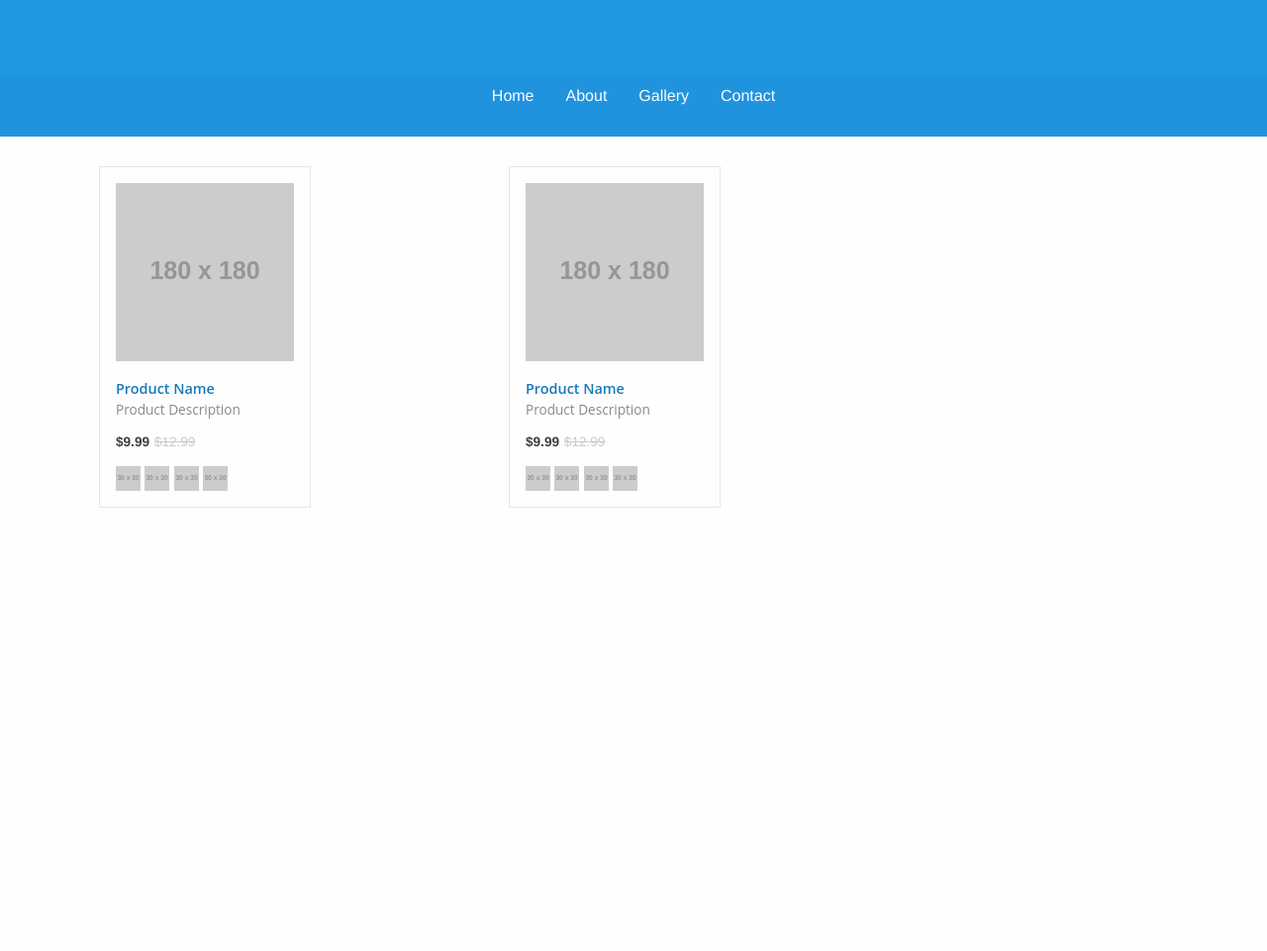
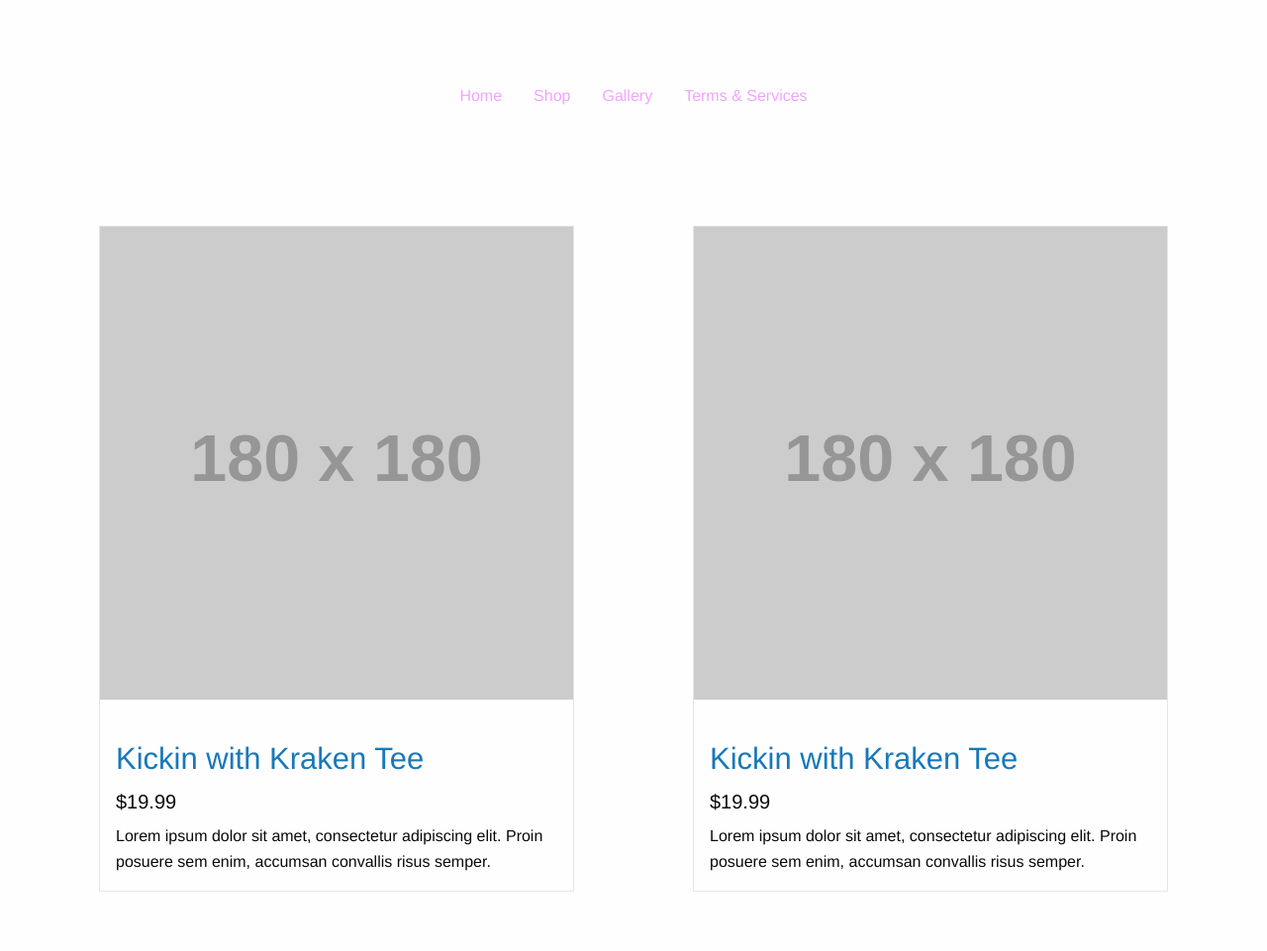
Before and after one commit to kofivolvo/BlakesProject, a website: page public/index.html at #!/shop in a window 1280 px wide. Shown: the part 162-1123 px from the top of the page at 99% size. Before the commit the page ends 800 px from the top, so only its background shows below. Drawn offline with nearby package versions, Linux system fonts and the light colour scheme; some packages are replaced by stand-ins of ours; placeholder pictures from the web are drawn by us; some icons are missing.

Commit message:
shop is set up so is landing page

```diff
--- a/public/assets/styles/style.css
+++ b/public/assets/styles/style.css
@@ -1,3 +1,9 @@
+
+
+
+
+
+
 
 body {
   padding-top: 330px;
@@ -14,7 +20,7 @@ body {
   height: 3.75rem;
   line-height: 3.75rem;
   width: 100%;
-  background-color: rgba(23, 121, 186, 0.1);
+  background-color: #fefefe;
   transition: all 0.5s ease;
 }
 
@@ -24,11 +30,11 @@ body {
 }
 
 .sticky-shrinknav-menu li:hover {
-  box-shadow: 0 0 0 1px #fefefe;
+  box-shadow: 0 0 0 1px #f0a4fc;
 }
 
 .sticky-shrinknav-menu a {
-  color: #fefefe;
+  color: #f0a4fc;
 }
 
 .sticky-shrinknav-header-title {
@@ -38,7 +44,7 @@ body {
       -ms-transform: translateY(-1.875rem);
           transform: translateY(-1.875rem);
   margin-bottom: 0;
-  color: #fefefe;
+  color: #f0a4fc;
 }
 
 .sticky-shrinknav-header {
@@ -54,7 +60,7 @@ body {
   -webkit-justify-content: center;
       -ms-flex-pack: center;
           justify-content: center;
-  background-color: #2196e3;
+  background-color: #fefefe;
   text-align: center;
   position: fixed;
   top: 0;
@@ -79,64 +85,69 @@ body.sticky-shrinknav-wrapper .sticky-shrinknav-header .sticky-shrinknav-header-
   transition: all 0.3s ease;
 }
 
+/*Animation*/
 
 
 /*Proudct*/
 
 
-.product-card {
-  background-color: #fefefe;
-  border: 1px solid #e6e6e6;
-  padding: 1rem;
-  margin-right: 100px;
-  margin-left: 100px;
-  margin-bottom: 1.5rem;
+.card-product:hover .card-product-img-wrapper img {
+  -webkit-filter: grayscale(0);
+          filter: grayscale(0);
 }
 
-.product-card-thumbnail {
-  display: block;
-  position: relative;
+.card-product:hover .card-product-img-wrapper .button {
+  -webkit-transform: translateY(-3rem);
+      -ms-transform: translateY(-3rem);
+          transform: translateY(-3rem);
 }
 
-.product-card-title {
-  font-family: 'Open sans', sans-serif;
-  font-size: 0.9rem;
-  font-weight: 600;
-  line-height: 1.45rem;
-  margin-top: 1rem;
+.card-product-img-wrapper {
+  margin-bottom: 1.375rem;
+  position: relative;
+  overflow: hidden;
+}
+
+.card-product-img-wrapper .button {
+  transition: all 0.2s ease;
+  background-color: #767676;
+  padding: 1rem 0.5rem;
+  bottom: -3rem;
+  -webkit-transform: translateY(3rem);
+      -ms-transform: translateY(3rem);
+          transform: translateY(3rem);
+  position: absolute;
+  z-index: 2;
+  color: #fefefe;
   margin-bottom: 0;
 }
 
-.product-card-desc {
-  color: #8a8a8a;
-  display: block;
-  font-family: 'Open sans', sans-serif;
-  font-size: 0.85rem;
+.card-product-img-wrapper .button:hover {
+  background-color: #1779ba;
 }
 
-.product-card-price {
-  color: #3e3e3e;
-  display: inline-block;
-  font-size: 0.85rem;
-  font-weight: 600;
-  margin-top: 0.8rem;
+.card-product-img-wrapper img {
+  transition: all 0.2s ease;
+  -webkit-filter: grayscale(1);
+          filter: grayscale(1);
+  width: 100%;
 }
 
-.product-card-sale {
-  color: #cacaca;
-  display: inline-block;
-  font-size: 0.85rem;
-  margin-left: 0.3rem;
-  text-decoration: line-through;
+.card-product-img-wrapper .card-product-name {
+  font-size: 1.375rem;
 }
 
-.product-card-colors {
-  display: block;
-  margin-top: 0.8rem;
+.card-product-img-wrapper .card-product-price {
+  font-weight: bold;
 }
 
-.product-card-color-option {
-  display: inline-block;
-  height: 25px;
-  width: 25px;
+.card-product-img-wrapper .card-product-description {
+  color: #8a8a8a;
+  font-size: 0.875rem;
+  margin-bottom: 0;
 }
+
+
+.card-product {
+  margin: 60px;
+}
--- a/public/src/templates/navbar.html
+++ b/public/src/templates/navbar.html
@@ -1,9 +1,9 @@
 <header class="sticky-shrinknav-header">
   <h1 class="sticky-shrinknav-header-title">Left Lane Boys</h1>
   <ul class="menu align-center sticky-shrinknav-menu">
-    <li><a href="#">Home</a></li>
-    <li><a href="#">About</a></li>
+    <li><a ui-sref="home">Home</a></li>
+    <li><a ui-sref="shop">Shop</a></li>
     <li><a href="#">Gallery</a></li>
-    <li><a href="#">Contact</a></li>
+    <li><a href="#">Terms & Services</a></li>
   </ul>
 </header>
--- a/public/src/templates/shop.html
+++ b/public/src/templates/shop.html
@@ -1,44 +1,37 @@
-<div class="grid-x">
+<div class="grid-container">
+  <div class="grid-x ">
 
-  <div class="grid-block">
-    <div class="small-6 cell">
-      <div class="product-card">
-        <div class="product-card-thumbnail">
-          <a href="#"><img src="http://placehold.it/180x180"/></a>
+    <div class="large-6 cell">
+      <div class="card card-product">
+        <div class="card-product-img-wrapper">
+          <a class="button expanded">Add to Cart</a>
+          <a href="#"><img src="http://placehold.it/180x180"></a>
         </div>
-        <h2 class="product-card-title"><a href="#">Product Name</a></h2>
-        <span class="product-card-desc">Product Description</span>
-        <span class="product-card-price">$9.99</span><span class="product-card-sale">$12.99</span>
-        <div class="product-card-colors">
-          <button href="#" class="product-card-color-option"><img src="http://placehold.it/30x30"/></button>
-          <button href="#" class="product-card-color-option"><img src="http://placehold.it/30x30"/></button>
-          <button href="#" class="product-card-color-option"><img src="http://placehold.it/30x30"/></button>
-          <button href="#" class="product-card-color-option"><img src="http://placehold.it/30x30"/></button>
+        <div class="card-section">
+          <a href="#"><h3 class="card-product-name">Kickin with Kraken Tee</h3></a>
+          <h5 class="card-product-price">$19.99</h5>
+          <p class="card-product-description">Lorem ipsum dolor sit amet, consectetur adipiscing elit. Proin posuere sem enim, accumsan convallis risus semper.</p>
+        </div>
+      </div>
+
+
+    </div>
+
+    <div class="large-6 cell">
+      <div class="card card-product">
+        <div class="card-product-img-wrapper">
+          <a class="button expanded">Add to Cart</a>
+          <a href="#"><img src="http://placehold.it/180x180"></a>
+        </div>
+        <div class="card-section">
+          <a href="#"><h3 class="card-product-name">Kickin with Kraken Tee</h3></a>
+          <h5 class="card-product-price">$19.99</h5>
+          <p class="card-product-description">Lorem ipsum dolor sit amet, consectetur adipiscing elit. Proin posuere sem enim, accumsan convallis risus semper.</p>
         </div>
       </div>
     </div>
-  </div>
-
-  <div class="grid-block">
 
 
-    <div class="small-6 cell">
-      <div class="product-card">
-        <div class="product-card-thumbnail">
-          <a href="#"><img src="http://placehold.it/180x180"/></a>
-        </div>
-        <h2 class="product-card-title"><a href="#">Product Name</a></h2>
-        <span class="product-card-desc">Product Description</span>
-        <span class="product-card-price">$9.99</span><span class="product-card-sale">$12.99</span>
-        <div class="product-card-colors">
-          <button href="#" class="product-card-color-option"><img src="http://placehold.it/30x30"/></button>
-          <button href="#" class="product-card-color-option"><img src="http://placehold.it/30x30"/></button>
-          <button href="#" class="product-card-color-option"><img src="http://placehold.it/30x30"/></button>
-          <button href="#" class="product-card-color-option"><img src="http://placehold.it/30x30"/></button>
-        </div>
-      </div>
 
-    </div>
   </div>
-
 </div>
```
Also changed, not shown: public/src/templates/home.html (+4 -0 lines), imageedit_3_6402797974.png (added).
